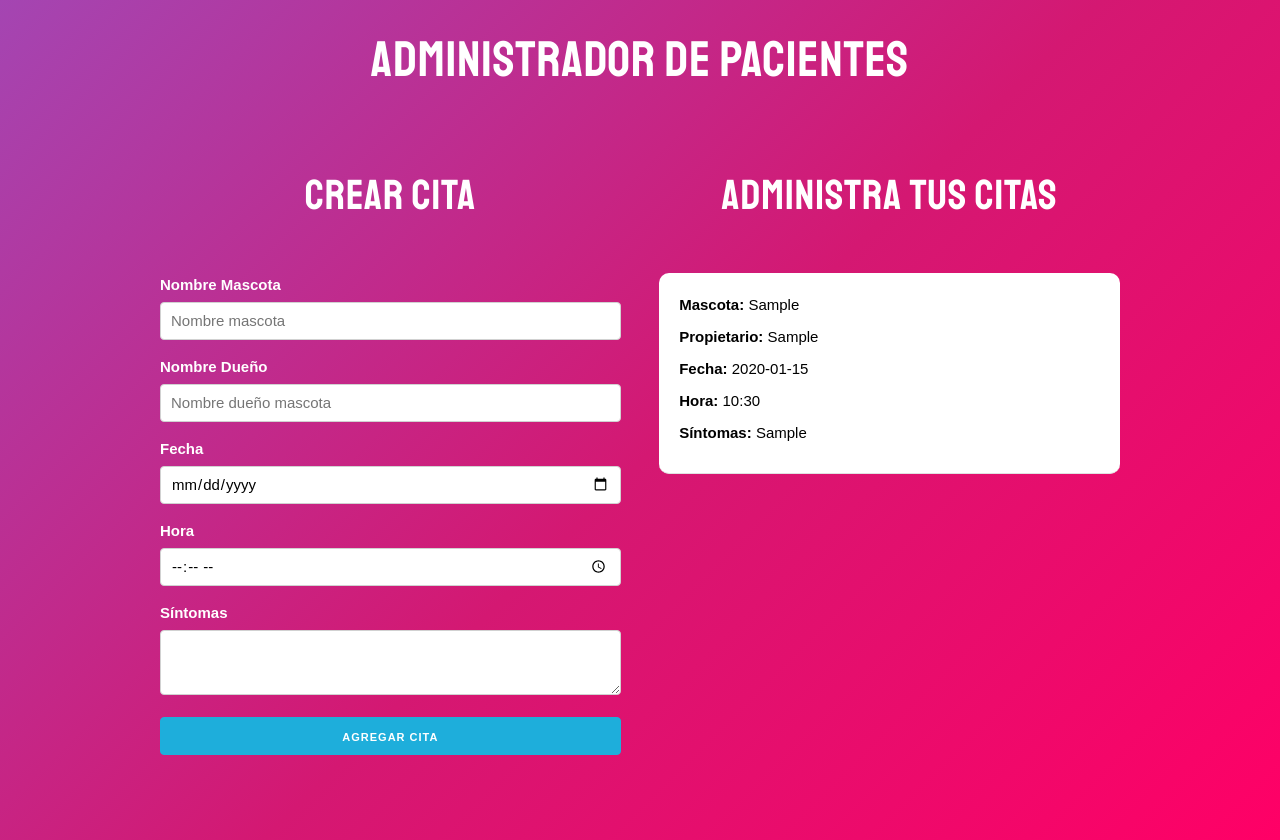
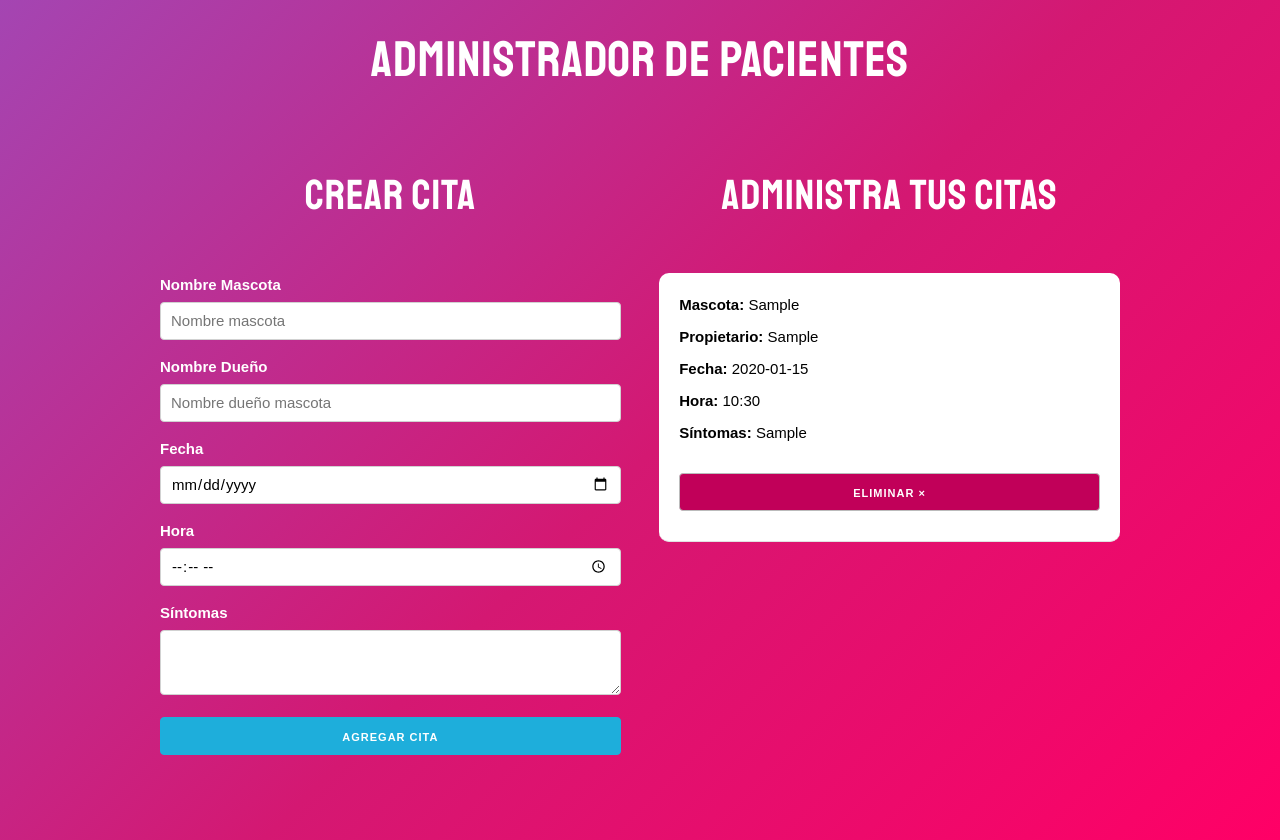
Before and after one commit to GonzaloCarcamo/curso-MERN-02, a React (Create React App) app: page / in a window 1280 px wide. Both pictures are taken after typing "Sample", "Sample", "2020-01-15", "10:30", "Sample" into the empty fields and a click on the button "AGREGAR CITA". Built offline with nearby package versions, Linux system fonts and the light colour scheme.

Commit message:
Eliminar citas

```diff
--- a/src/App.js
+++ b/src/App.js
@@ -21,6 +21,13 @@
     ]);
   }
 
+  // Función que elimina citas por su ID
+
+  const eliminarCita = id => {
+    const nuevasCitas = citas.filter(cita => cita.id !== id );
+    guardarCitas(nuevasCitas);
+  }
+
 
   return (
     <Fragment>
@@ -39,6 +46,7 @@
               <Cita
                 key={cita.id}
                 cita={cita}
+                eliminarCita={eliminarCita}
 
               />
             ))}
--- a/src/components/Cita.js
+++ b/src/components/Cita.js
@@ -1,6 +1,6 @@
 import React from 'react';
 
-const Cita = ({cita}) => (
+const Cita = ({cita, eliminarCita}) => (
     <div className='cita'>
         <p>Mascota: <span>{cita.mascota}</span> </p>
         <p>Propietario: <span>{cita.propietario}</span> </p>
@@ -8,6 +8,11 @@
         <p>Hora: <span>{cita.hora}</span> </p>
         <p>Síntomas: <span>{cita.sintomas}</span> </p>
 
+        <button
+            className='button eliminar u-full-width'
+            onClick={ () => eliminarCita(cita.id) }
+        >Eliminar &times;</button>
+
     </div>
 );
 
```
